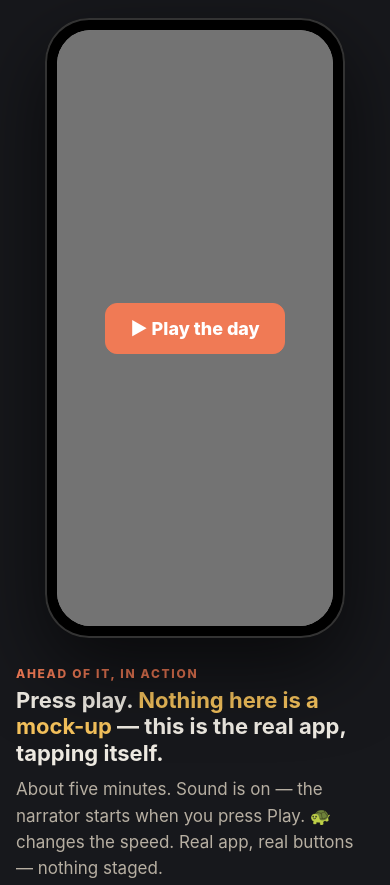
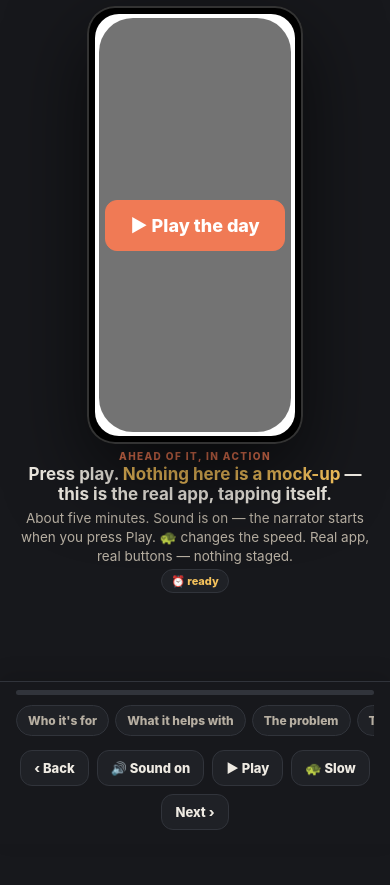
Before and after one commit to JerryWins1/daraja-apps, a plain HTML site: page Apps (installable site)/ahead-demo/index.html in a window 390 px wide. Shown: the top 885 px of the page. After the commit the page ends 844 px from the top, so only its background shows below. Drawn offline with Linux system fonts and the light colour scheme.

Commit message:
Ahead demo: same mobile layout fix

```diff
--- a/Apps (installable site)/ahead-demo/index.html
+++ b/Apps (installable site)/ahead-demo/index.html
@@ -14,7 +14,8 @@
   .cap h2 { margin:0 0 10px; font-size:clamp(22px,3.4vw,30px); line-height:1.2; } .cap h2 b { color:var(--sun); }
   .cap p { margin:0; color:var(--soft); font-size:17px; line-height:1.55; min-height:84px; }
   .cap .clock { display:inline-block; margin-top:14px; font-size:13px; font-weight:800; background:var(--surface); border:1px solid var(--line); border-radius:999px; padding:6px 12px; color:var(--sun); }
-  .ctrl { width:100%; max-width:1000px; padding:8px 16px calc(18px + env(safe-area-inset-bottom)); }
+  .ctrl { position:fixed; left:0; right:0; bottom:0; z-index:30; width:100%; max-width:none; padding:8px 16px calc(14px + env(safe-area-inset-bottom)); background:var(--bg); border-top:1px solid var(--line); box-shadow:0 -6px 20px rgba(0,0,0,.12); }
+  body { padding-bottom:140px; }
   .bar { height:5px; background:var(--line); border-radius:3px; overflow:hidden; margin-bottom:10px; } .bar i { display:block; height:100%; width:0; background:var(--now); transition:width .4s; }
   .row { display:flex; gap:8px; justify-content:center; align-items:center; flex-wrap:wrap; }
   button { font:inherit; font-weight:800; font-size:15px; padding:11px 18px; border-radius:12px; border:1px solid var(--line); background:var(--surface); color:var(--ink); cursor:pointer; }
@@ -25,6 +26,21 @@
   .overlay { position:absolute; inset:12px; border-radius:34px; display:flex; align-items:center; justify-content:center; background:rgba(0,0,0,.55); z-index:4; }
   .overlay button { font-size:18px; padding:14px 24px; }
   @media (max-width:760px) { .phone { width:300px; height:620px; } .cap p { min-height:0; } }
+  @media (max-width:520px){
+    .ctrl .chap, #chap { display:flex; flex-wrap:nowrap; overflow-x:auto; justify-content:flex-start; -webkit-overflow-scrolling:touch; gap:6px; padding-bottom:4px; }
+    #chap button { flex:none; font-size:12px; padding:7px 11px; }
+    .ctrl .row button, .ctrl .row a { font-size:13px; padding:9px 13px; }
+    .dots { display:none; }
+    body { padding-bottom:0; }
+    .wrap { flex-direction:column; flex-wrap:nowrap; padding:6px 10px 0; gap:6px; }
+    .phone { width:216px; height:438px; border-radius:28px; padding:8px; }
+    .phone iframe { border-radius:24px; }
+    .cap { min-width:0; max-width:none; width:100%; text-align:center; padding:0 8px; }
+    .cap h2 { font-size:17px; margin:2px 0 4px; }
+    .cap p { font-size:13.5px; line-height:1.4; min-height:56px; }
+    .cap .clock { margin-top:4px; font-size:11px; padding:4px 9px; }
+    .cap .scene { font-size:10px; margin-bottom:2px; }
+  }
 </style>
 <div class="wrap">
   <div class="phone"><iframe id="ph" title="Now & Next demo"></iframe><div class="overlay" id="ov"><button class="go" onclick="play()">▶ Play the day</button></div></div>
```
